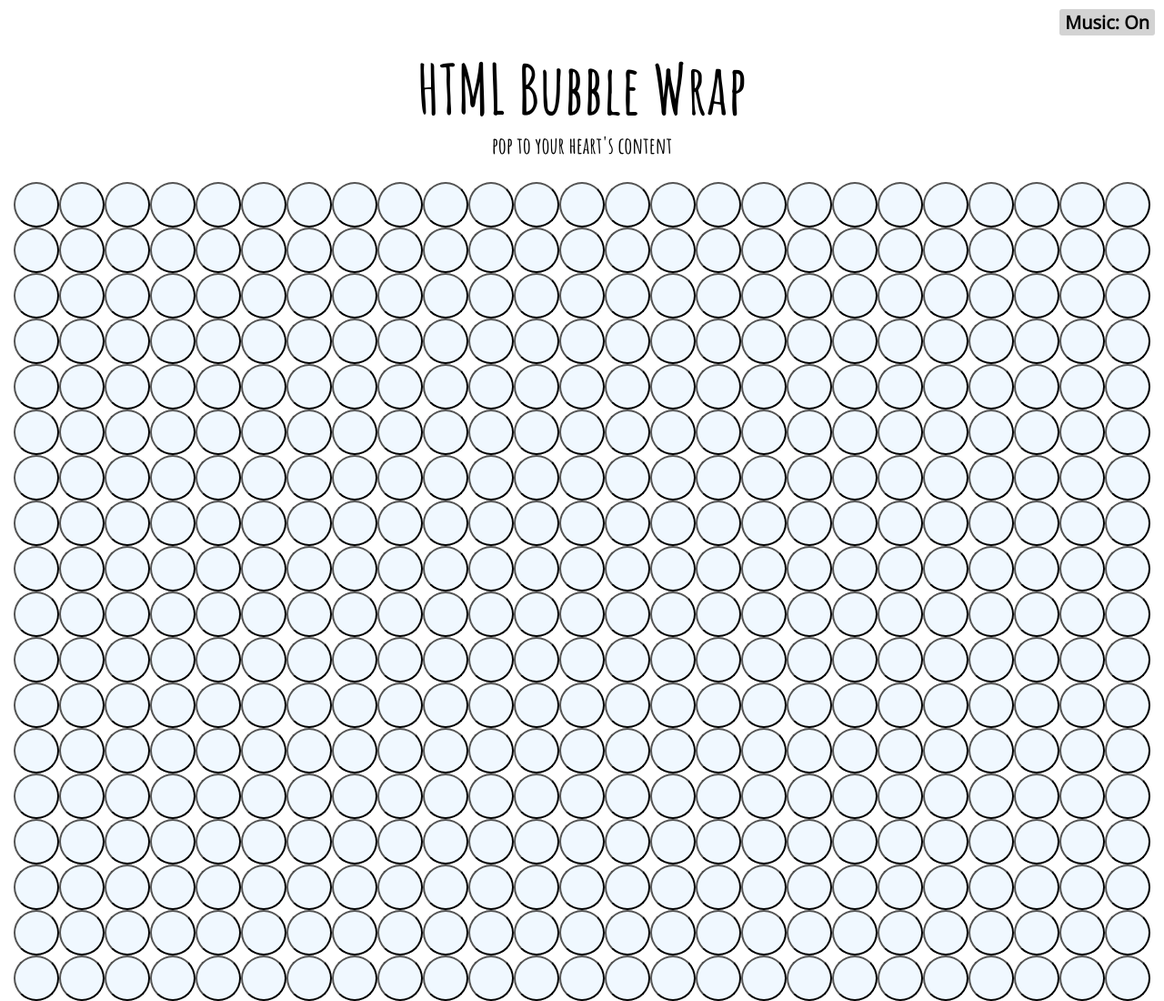
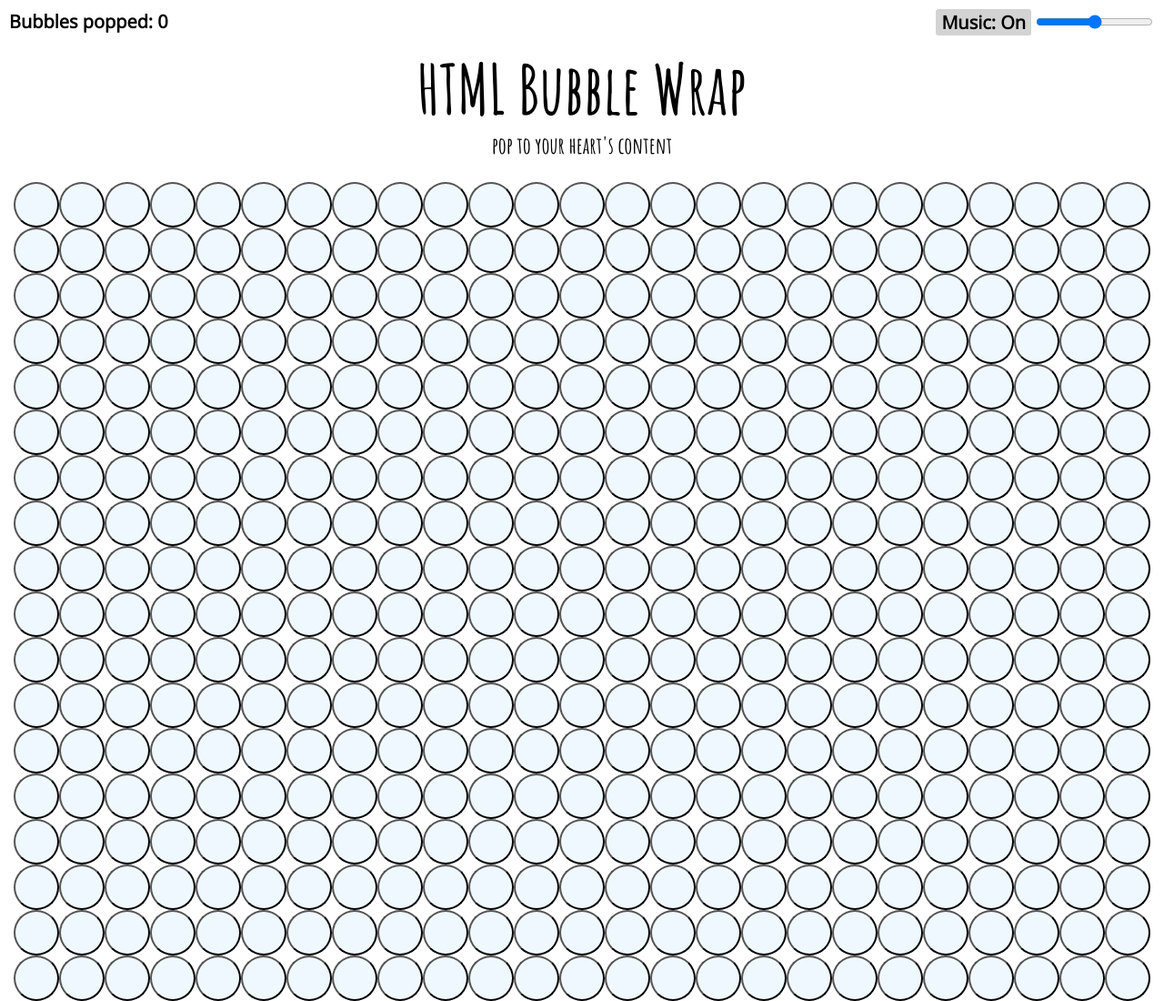
Before and after one commit to H-137/bubble-wrap-html, a plain HTML site: page index.html in a window 1280 px wide. Shown: the top 1100 px of the page at 91% size. Drawn offline with nearby package versions, Linux system fonts and the light colour scheme.

Commit message:
added bubble count

```diff
--- a/index.html
+++ b/index.html
@@ -6,11 +6,10 @@
     <meta name="viewport" content="width=device-width, initial-scale=1.0" />
     <title>HTML Bubblewrap</title>
     <style>
-
-@import url('https://fonts.googleapis.com/css2?family=Amatic+SC:wght@400;700&display=swap');
-@import url('https://fonts.googleapis.com/css2?family=Open+Sans&display=swap');
+      @import url("https://fonts.googleapis.com/css2?family=Amatic+SC:wght@400;700&display=swap");
+      @import url("https://fonts.googleapis.com/css2?family=Open+Sans&display=swap");
       * {
-        font-family: 'Amatic SC', cursive;
+        font-family: "Amatic SC", cursive;
         font-weight: 700;
       }
 
@@ -59,22 +58,44 @@
         border: none;
         font-size: 20px;
         border-radius: 3px;
-
       }
 
-      .muter > input:hover{
+      .muter > input:hover {
         background-color: lightgrey;
         transform: scale(1.05);
       }
 
+      .counter {
+        position: absolute;
+        top: 0;
+        left: 0;
+        margin: 10px;
+        padding: 0px;
+        font-size: 20px;
+        font-family: "open sans";
+      }
 
-
+      .counter > * {
+        font-size: 20px;
+        font-family: "open sans";
+      }
     </style>
   </head>
 
   <body>
-    <div class = "muter">
-      <input type="button" onclick="muter(event)" value = "Music: On">
+    <div class="counter">
+      Bubbles popped: <span id="numPopped">0</span>
+    </div>
+    <div class="muter">
+      <input type="button" onclick="muter(event)" value="Music: On" />
+      <input
+        type="range"
+        id="volume"
+        min="0"
+        max="1"
+        step="0.1"
+        onchange="changeVolume(event)"
+      />
     </div>
 
     <div class="header">
@@ -90,7 +111,17 @@
     const body = document.querySelector("body");
     const audio = document.querySelector("#chill");
     const poppy = document.querySelector("#pop");
-    const bubbles = document.querySelector(".bubbles")
+    const bubbles = document.querySelector(".bubbles");
+    const count = document.querySelector("#numPopped");
+    if(localStorage.getItem("countLocal") === null){
+      localStorage.setItem("countLocal", 0);
+    }
+    count.innerHTML = localStorage.getItem("countLocal");
+
+    function updateCount() {
+      count.innerHTML = parseInt(count.innerHTML) + 1;
+      localStorage.setItem("countLocal", count.innerHTML);
+    }
 
     for (var i = 0; i < 1000; i++) {
       //   if (i % 20 == 0) {
@@ -103,6 +134,7 @@
         const newSound = poppy.cloneNode();
         audio.play();
         newSound.play();
+        updateCount();
         event.target.style.opacity = 0;
         event.target.disabled = true;
       };
@@ -119,9 +151,17 @@
       }
     }
 
+    function changeVolume(event) {
+      audio.volume = event.target.value;
+      console.log(event.target.value);
+    }
+
     window.onscroll = function () {
-    if ((window.innerHeight + window.scrollY) >= 0.9 * document.body.scrollHeight) {
-        for(var i = 0; i < 400; i++) {
+      if (
+        window.innerHeight + window.scrollY >=
+        0.9 * document.body.scrollHeight
+      ) {
+        for (var i = 0; i < 400; i++) {
           const newbutton = document.createElement("button");
           //bubbles.appendChild(newbutton);
           newbutton.onclick = (event) => {
@@ -136,4 +176,5 @@
       }
     };
   </script>
+  \
 </html>
```
Lines whose indentation alone changed are shown as unchanged.
